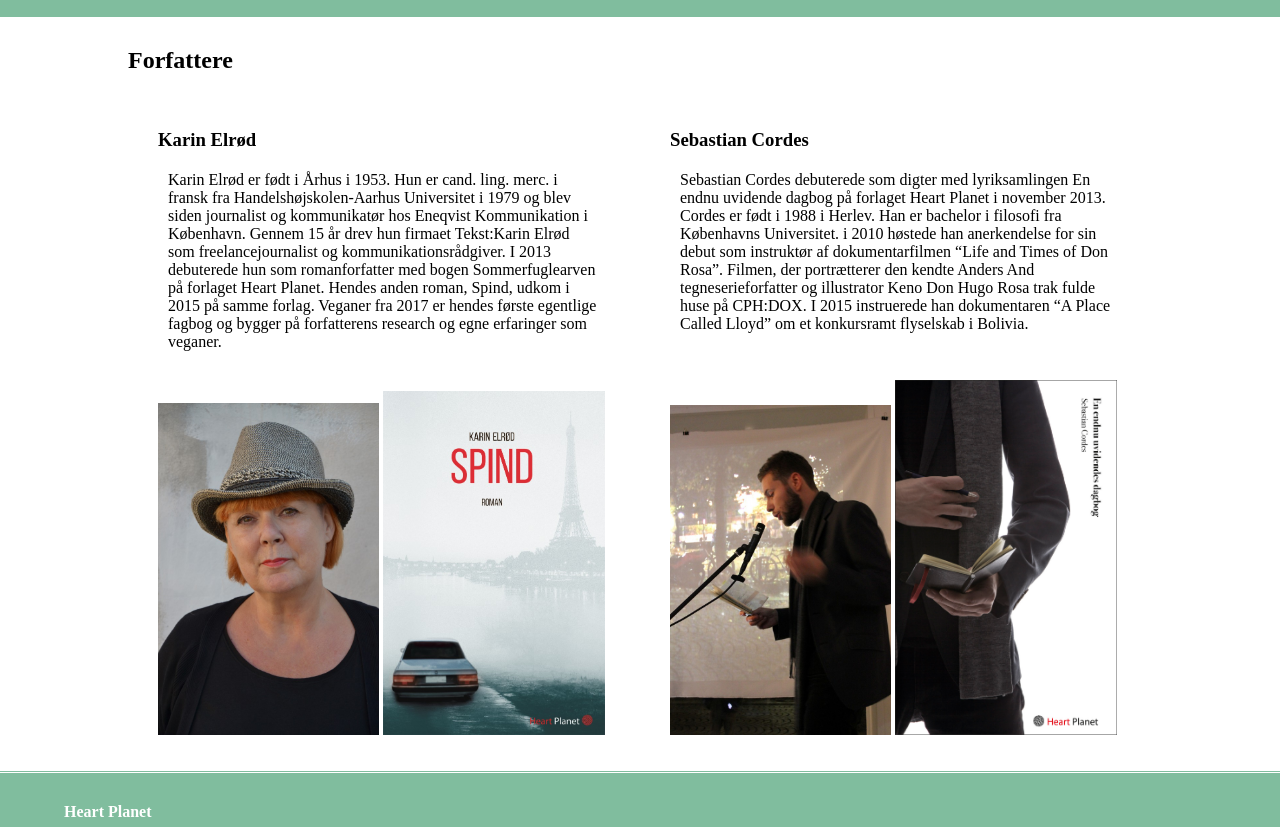
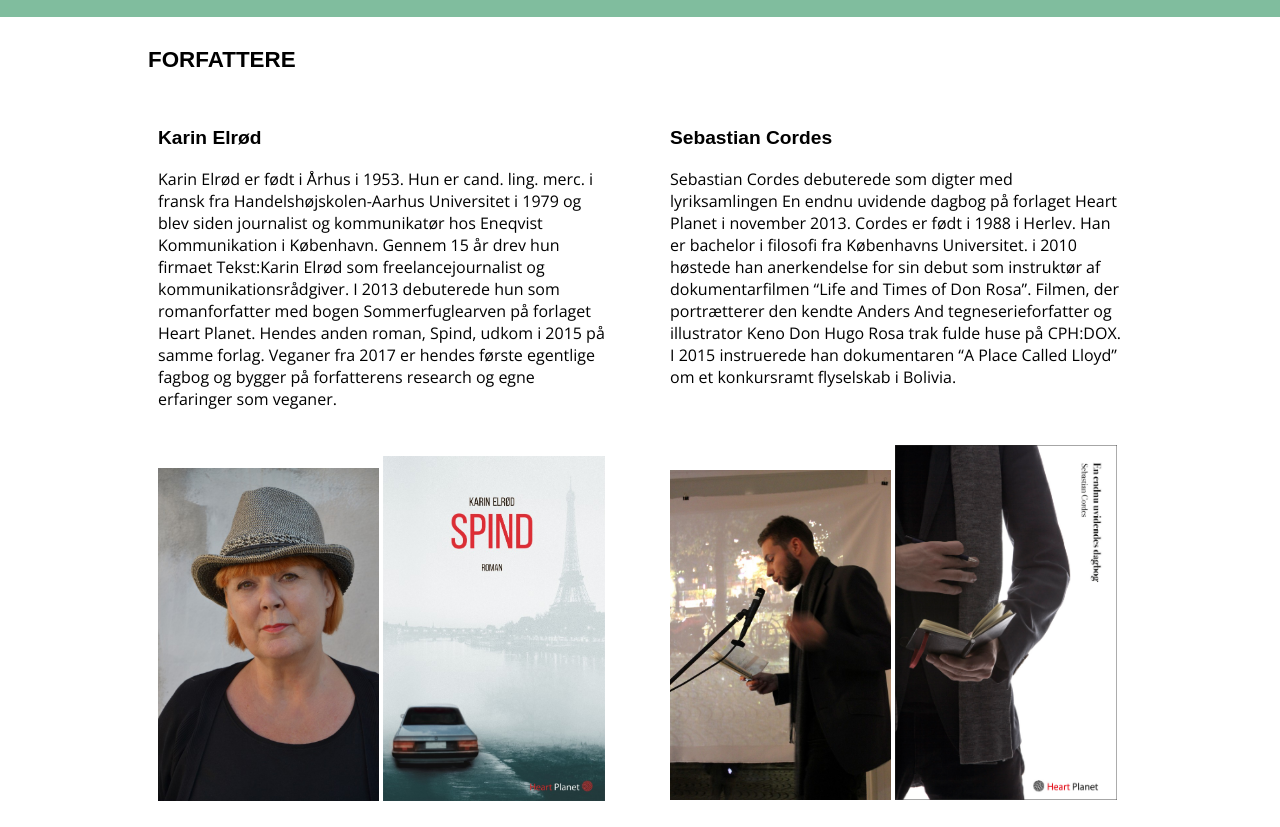
Before and after one commit to mind0004/Heart-Planet-Redesign, a plain HTML site: page forfatter.html in a window 1280 px wide. Shown: the part 103-930 px from the top of the page. Drawn offline with nearby package versions, Linux system fonts and the light colour scheme; grey boxes are pictures that could not be loaded.

Commit message:
Font rettelser

```diff
--- a/forfatter.html
+++ b/forfatter.html
@@ -4,6 +4,7 @@
 <head>
     <meta charset="utf-8">
     <meta name="viewport" content="width=device-width, initial-scale=1.0">
+    <link href="https://fonts.googleapis.com/css?family=Open+Sans|Source+Sans+Pro:400,700" rel="stylesheet">
     <link rel="stylesheet" href="stylesheet.css">
     <title>Forlaget Heart Planet</title>
 
--- a/stylesheet.css
+++ b/stylesheet.css
@@ -41,14 +41,16 @@
         background-color: #80bd9e;
     }
 
-
-
     @media screen and (min-width: 955px) {
         nav a {
             margin: 25px 10px;
             font-size: 1.2em;
         }
     }
+
+    /***************SPLASH*****************/
+
+    /***************FOOTER*****************/
 
     footer {
         Display: flex;
@@ -93,6 +95,7 @@
         footer .footerhoejre {
             float: none;
             margin: 0 auto;
+            padding: 10px 0 30px 0;
         }
     }
 
@@ -137,6 +140,33 @@
         width: 100%;
     }
 
+    /*******FONT***********/
+
+    h2 {
+        font-family: 'source-sans-pro', sans-serif;
+        font-weight: 800;
+        margin: 20px;
+        font-size: 1.4rem;
+        text-transform: uppercase;
+    }
+
+    h3 {
+        font-family: 'source-sans-pro', sans-serif;
+        font-size: 1.2rem;
+        font-weight: 700;
+    }
+
+    h4 {
+        font-family: 'source-sans-pro', sans-serif;
+        font-size: 1.1rem;
+        font-weight: 700;
+    }
+
+    p {
+        font-family: 'Open Sans', 'sans-serif';
+        font-weight: 400;
+        font-size: 1rem;
+    }
 
     /*****FORSIDE HANS******************/
 
@@ -317,18 +347,6 @@
         max-width: 49%;
     }
 
-    #forfatter p {
-        margin: 10px;
-    }
-
-    #forfatter h2 {
-        margin: 20px 0 20px 0;
-    }
-
-    #forfatter h3 {
-        margin: 20px 0 20px 0;
-    }
-
     /****FORLAGET MINI********************/
 
     #forlaget {
@@ -375,9 +393,6 @@
         max-width: 1024px;
     }
 
-    #hjerteligelinks h2 {
-        margin: 20px 0 20px 0;
-    }
 
     #hjerteligelinks h4 {
         margin: 10px 0 0 0;
```
Also changed, not shown: hjerteligelinks.html (+1 -0 lines), logo/heartplanet_logo_nyt.png (added).
